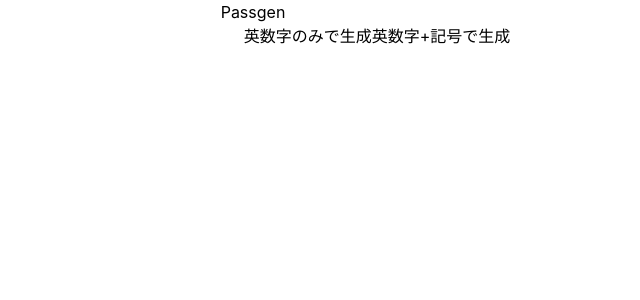
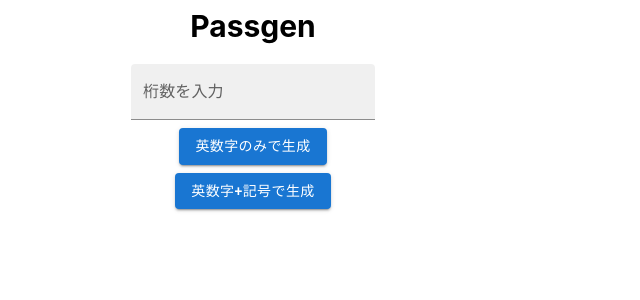
Before and after one commit to Milix-M/passgen, a React (Vite) app: page / in a window 1280 px wide. Shown: the top 300 px of the page, without its empty margins (387-1027 px from the left). Built offline with nearby package versions, Linux system fonts and the light colour scheme.

Commit message:
add muiとか

```diff
--- a/src/App.jsx
+++ b/src/App.jsx
@@ -1,23 +1,59 @@
 import { useState } from 'react'
 import './App.css'
 import passwordGenerator from './generator/passwdGen'
+import Button from '@mui/material/Button'
+import TextField from '@mui/material/TextField'
 
 function App () {
   const [password, setPassword] = useState('')
-  const [length, setLength]  = useState(0)
+  const [length, setLength] = useState(0)
 
+  const copyToClipboard = async () => {
+    await global.navigator.clipboard.writeText(password)
+  }
 
   return (
-    <div className='App'>
-      <h1>Passgen</h1>
-      <input type="number" min="4" onChange={(event)=>setLength(event.target.value)}/>
-      <button onClick={() => setPassword(passwordGenerator(length, "charonly"))}>
-        英数字のみで生成
-      </button>
-      <button onClick={() => setPassword(passwordGenerator(length, "symbolsInclude"))}>
-        英数字+記号で生成
-      </button>
-      <p>{password}</p>
+    <div className='App p-2 max-w-md w-full mx-auto'>
+      <h1 className='text-3xl texe-center font-bold pb-4'>Passgen</h1>
+
+      <div className='flex flex-col'>
+        <div className='m-1'>
+          <TextField
+            id='standard-basic'
+            label='桁数を入力'
+            variant='filled'
+            type='number'
+            onChange={event => setLength(event.target.value)}
+          />
+        </div>
+        <div className='m-1'>
+          <Button
+            variant='contained'
+            onClick={() => setPassword(passwordGenerator(length, 'charonly'))}
+          >
+            英数字のみで生成
+          </Button>
+        </div>
+        <div className='m-1'>
+          <Button
+            variant='contained'
+            onClick={() =>
+              setPassword(passwordGenerator(length, 'symbolsInclude'))
+            }
+          >
+            英数字+記号で生成
+          </Button>
+        </div>
+      </div>
+
+      {password && (
+        <div>
+          <p className='text-xl'>{password}</p>
+          <Button variant='contained' onClick={() => copyToClipboard()}>
+            COPY
+          </Button>
+        </div>
+      )}
     </div>
   )
 }
```
